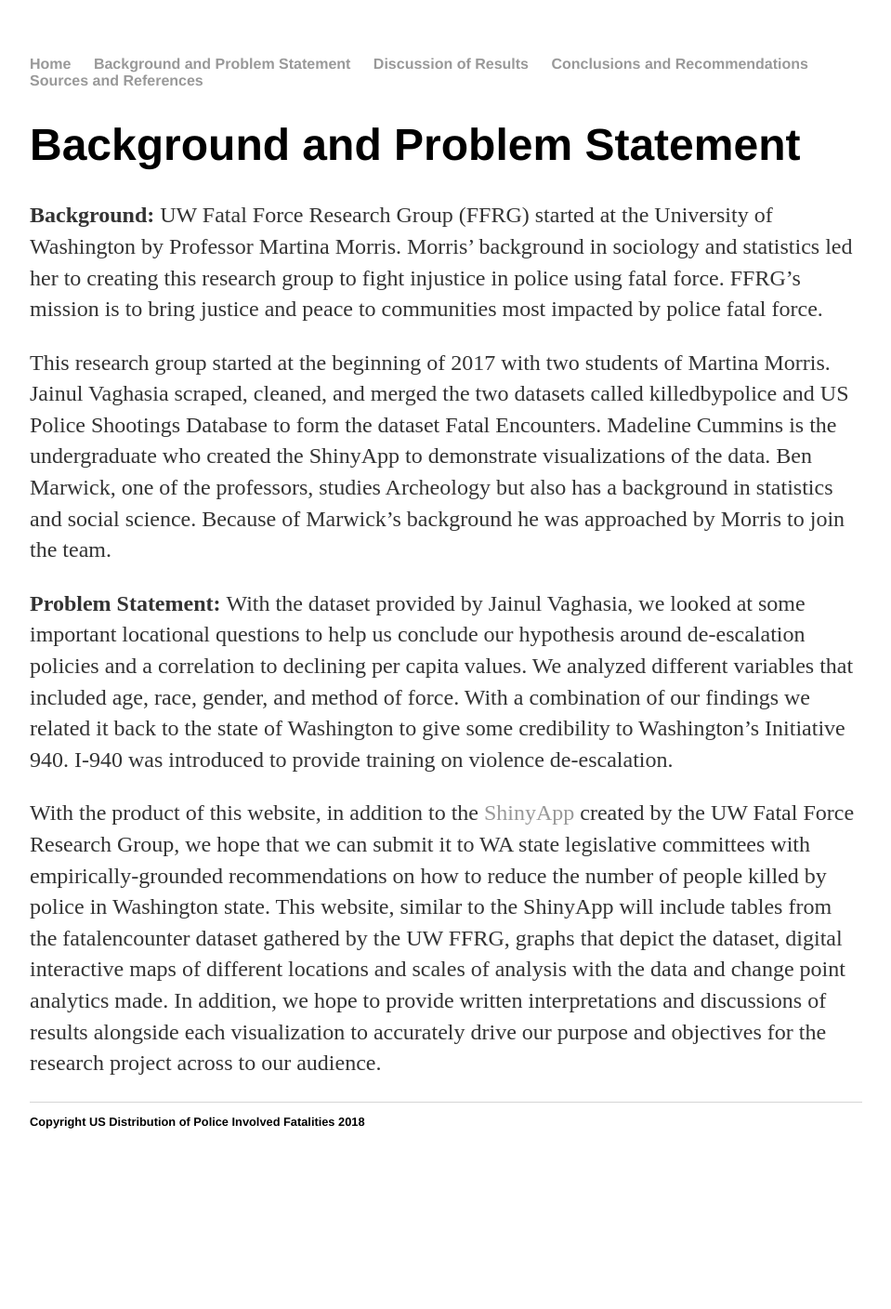
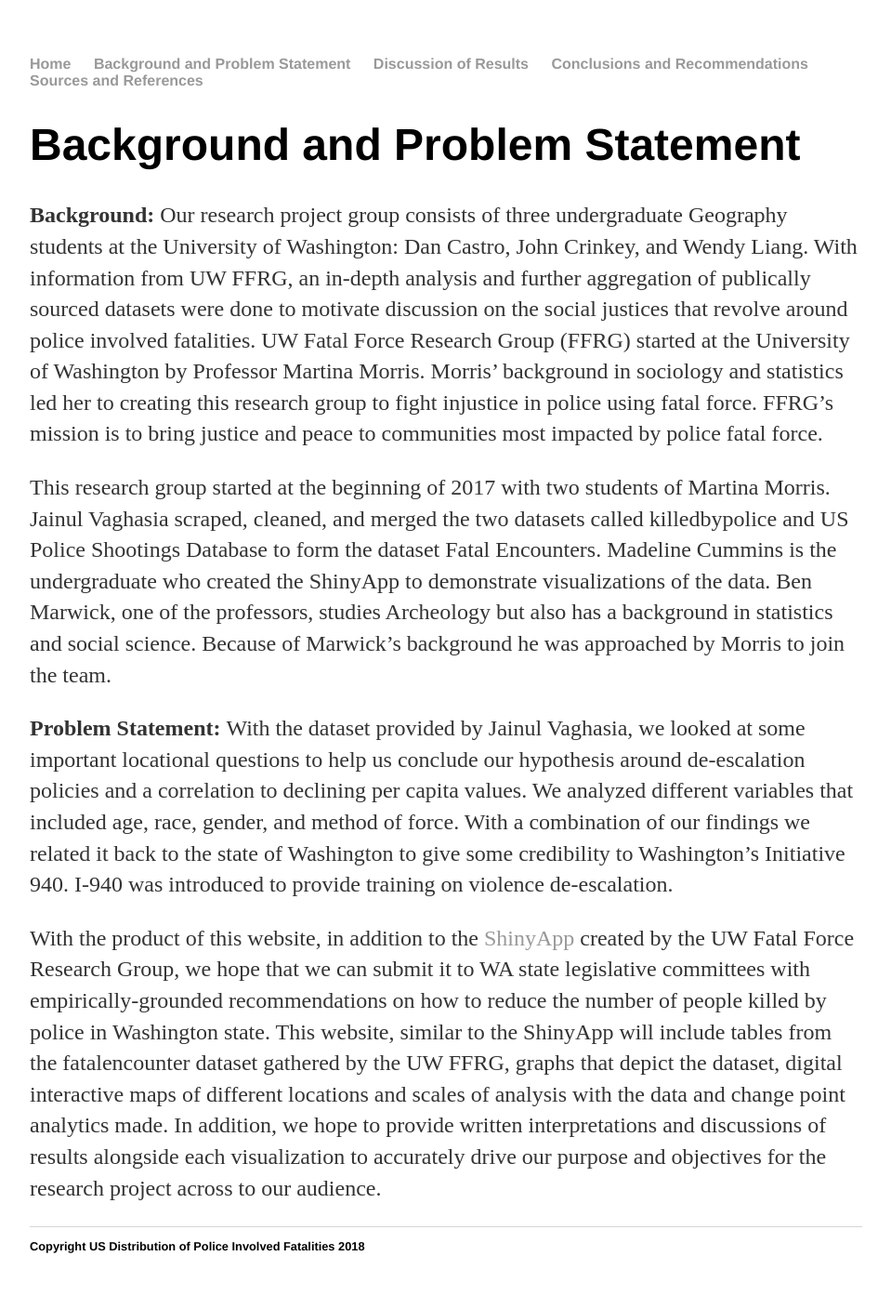
Before and after one commit to wliang25/geog469, a Jekyll site: the page built from bgrd/index.html, in a window 1280 px wide. Shown: the whole page at 93% size, without its empty margins (160-1119 px from the left). Built offline with Jekyll 4.4.1, drawn with Linux system fonts in a browser that asks for light colours; nearby versions of some CDN libraries; before the commit the page ends 1274 px from its top, so only the background shows below that.

```diff
--- a/bgrd/index.html
+++ b/bgrd/index.html
@@ -5,7 +5,7 @@ title: US Distribution of Police Involved Fatalities
 <div class="blurb">
 	<h1>Background and Problem Statement</h1>
 
-	<p><b>Background: </b>UW Fatal Force Research Group (FFRG) started at the University of Washington by Professor Martina Morris. Morris’ background in sociology and statistics led her to creating this research group to fight injustice in police using fatal force. FFRG’s mission is to bring justice and peace to communities most impacted by police fatal force.</p>
+	<p><b>Background: </b>Our research project group consists of three undergraduate Geography students at the University of Washington: Dan Castro, John Crinkey, and Wendy Liang. With information from UW FFRG, an in-depth analysis and further aggregation of publically sourced datasets were done to motivate discussion on the social justices that revolve around police involved fatalities. UW Fatal Force Research Group (FFRG) started at the University of Washington by Professor Martina Morris. Morris’ background in sociology and statistics led her to creating this research group to fight injustice in police using fatal force. FFRG’s mission is to bring justice and peace to communities most impacted by police fatal force.</p>
 
 	<p>This research group started at the beginning of 2017 with two students of Martina Morris. Jainul Vaghasia scraped, cleaned, and merged the two datasets called killedbypolice and US Police Shootings Database to form the dataset Fatal Encounters. Madeline Cummins is the undergraduate who created the ShinyApp to demonstrate visualizations of the data. Ben Marwick, one of the professors, studies Archeology but also has a background in statistics and social science. Because of Marwick’s background he was approached by Morris to join the team.</p>
 
```
Also changed, not shown: results/index.html (+8 -0 lines).
